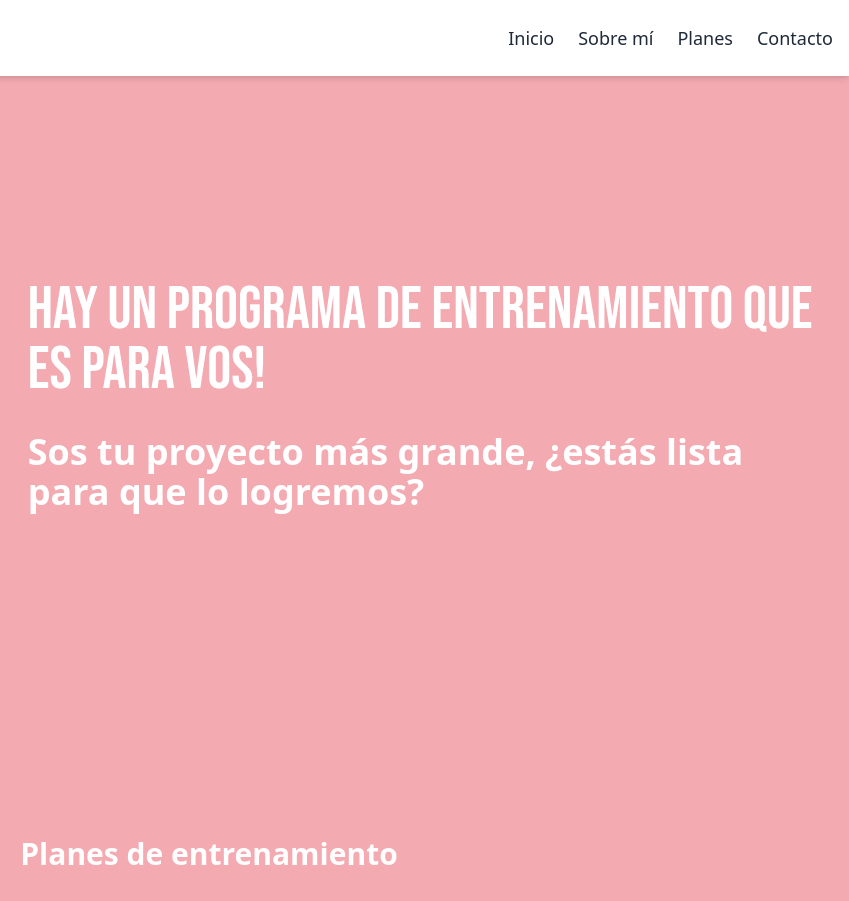
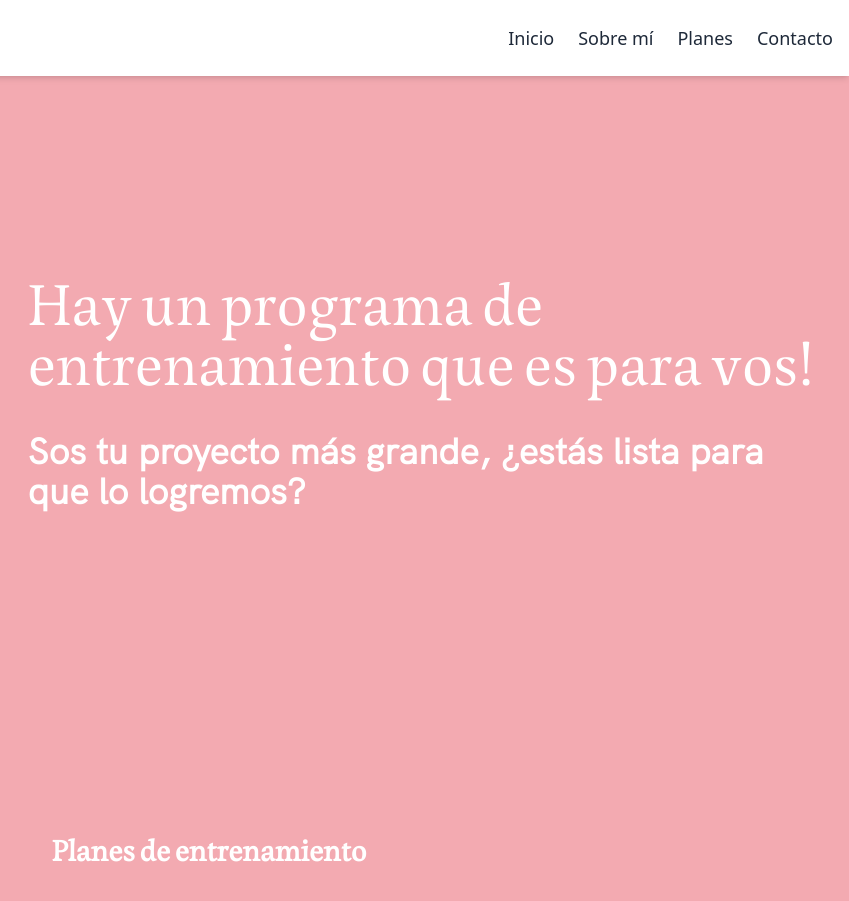
Before and after one commit to LeandroRossetti/micastro, an Astro site: page / in a window 1280 px wide. Shown: the top 901 px of the page, 431-1280 px from the left. Built offline with nearby package versions, Linux system fonts and the light colour scheme; Astro itself is replaced by a stand-in of ours.

Commit message:
Actualizacion de fuentes en index

```diff
--- /dev/null
+++ b/public/fonts/stylesheet.css
@@ -0,0 +1,17 @@
+@font-face {
+    font-family: 'HK Grotesk';
+    src: url('HKGrotesk-Regular.woff2') format('woff2'),
+        url('HKGrotesk-Regular.woff') format('woff');
+    font-weight: normal;
+    font-style: normal;
+    font-display: swap;
+}
+
+@font-face {
+    font-family: '29LT Riwaya';
+    src: url('29LTRiwaya-Regular.woff2') format('woff2'),
+        url('29LTRiwaya-Regular.woff') format('woff');
+    font-weight: normal;
+    font-style: normal;
+    font-display: swap;
+}
--- a/src/layouts/BaseLayout.astro
+++ b/src/layouts/BaseLayout.astro
@@ -2,6 +2,7 @@
 const { title } = Astro.props;
 import Footer from "../components/Footer.astro";
 import "../styles/global.css";
+import "../styles/font.css";
 ---
 
 <!doctype html>
--- a/src/pages/index.astro
+++ b/src/pages/index.astro
@@ -1,17 +1,10 @@
 ---
 import BaseLayout from "../layouts/BaseLayout.astro";
-import "../styles/global.css"; // Asegurate que este archivo existe si querés estilos globales adicionales
+
 ---
 
 <BaseLayout title="Inicio">
-  <Fragment slot="head">
-    <link href="https://fonts.googleapis.com/css2?family=Bebas+Neue&display=swap" rel="stylesheet">
-    <style>
-      .bebas {
-        font-family: 'Bebas Neue', sans-serif;
-      }
-    </style>
-  </Fragment>
+
   <main class="space-y-20 bg-[#F3AAB1]">
     <!-- FFDDDE -->
 <section class="relative w-full h-[80vh] bg-[#F3AAB1]">
@@ -30,12 +23,12 @@
     <!-- Contenedor de los textos a la derecha -->
     <div class="w-2/3 flex flex-col justify-center gap-8">
       <div>
-        <h1 class="bebas text-xl md:text-6xl  text-white">
+        <h1 class="riwaya text-xl md:text-6xl  text-white">
           Hay un programa de entrenamiento que es para vos!
         </h1>
       </div>
       <div>
-        <p class="text-xl md:text-4xl font-bold text-white">
+        <p class="hk text-xl md:text-4xl font-bold text-white">
           Sos tu proyecto más grande, ¿estás lista para que lo logremos?
         </p>
       </div>
@@ -46,7 +39,7 @@
 
     <!-- Planes -->
     <section id="planes" class="container mx-auto py-10 ">
-      <h2 class="text-3xl font-bold text-center mb-8 text-white">
+      <h2 class="riwaya text-3xl font-bold text-center mb-8 text-white">
         Planes de entrenamiento
       </h2>
       <div class="grid grid-cols-1 md:grid-cols-3 gap-8">
@@ -55,7 +48,7 @@
           style={`background-image: url('${import.meta.env.BASE_URL}potencia.jpeg');`}
         >
           <h3
-            class="text-xl font-bold text-white bg-[#f3aab1] px-6 py-2 rounded w-fit"
+            class=" hk text-xl font-bold text-white bg-[#f3aab1] px-6 py-2 rounded w-fit"
             style="
                 box-shadow:
                   1px 1px 0px hsl(0, 4%, 22%),
@@ -80,7 +73,7 @@
           style={`background-image: url('${import.meta.env.BASE_URL}14.jpeg');`}
         >
           <h3
-            class="text-xl font-bold text-white bg-[#f3aab1] px-6 py-2 rounded w-fit"
+            class="hk text-xl font-bold text-white bg-[#f3aab1] px-6 py-2 rounded w-fit"
             style="
                 box-shadow:
                   1px 1px 0px hsl(0, 4%, 22%),
@@ -104,7 +97,7 @@
           style={`background-image: url('${import.meta.env.BASE_URL}planificacion.jpeg');`}
         >
           <h3
-            class="text-xl font-bold text-white bg-[#f3aab1] px-6 py-2 rounded w-fit"
+            class="hk text-xl font-bold text-white bg-[#f3aab1] px-6 py-2 rounded w-fit"
             style="
                 box-shadow:
                   1px 1px 0px hsl(0, 4%, 22%),
@@ -146,7 +139,7 @@
       <div
         class="absolute inset-0 bg-black/30 flex flex-col items-center justify-center text-white text-center px-4"
       >
-        <h2 class="text-3xl md:text-5xl font-bold mb-4 drop-shadow-lg">
+        <h2 class=" riwaya text-3xl md:text-5xl font-bold mb-4 drop-shadow-lg">
           Sobre mí
         </h2>
         <a
@@ -160,7 +153,7 @@
 
     <!-- Testimonios -->
     <section class="container mx-auto py-16">
-      <h2 class="text-3xl font-bold text-center mb-8 text-white">Testimonios</h2>
+      <h2 class="riwaya text-3xl font-bold text-center mb-8 text-white">Testimonios</h2>
       <div class="grid gap-8 md:grid-cols-3">
         <div class="p-6 bg-gray-100 rounded shadow">Testimonio 1</div>
         <div class="p-6 bg-gray-100 rounded shadow">Testimonio 2</div>
@@ -170,8 +163,8 @@
 
     <!-- Sección de Contacto -->
     <section id="contacto" class="bg-[#f3aab1] py-16 px-4 text-center">
-      <h2 class="text-3xl md:text-4xl font-bold mb-6 text-white">¡Hablemos!</h2>
-      <p class="text-white text-lg mb-10">
+      <h2 class="riwaya text-3xl md:text-4xl font-bold mb-6 text-white">¡Hablemos!</h2>
+      <p class="hk text-white text-lg mb-10">
         Si tenés dudas o querés sumarte, escribime por WhatsApp o por mail.
       </p>
 
--- /dev/null
+++ b/src/styles/font.css
@@ -0,0 +1,27 @@
+/* Riwaya */
+@font-face {
+  font-family: 'Riwaya';
+  src: url('/micastro/fonts/29LTRiwaya-Regular.woff2') format('woff2'),
+       url('/micastro/fonts/29LTRiwaya-Regular.woff') format('woff');
+
+  font-weight: normal;
+  font-style: normal;
+}
+
+.riwaya {
+  font-family: 'Riwaya', sans-serif;
+}
+
+
+/* HKGrotesk Regular */
+@font-face {
+  font-family: 'HKGrotesk';
+  src: url('/micastro/fonts/HKGrotesk-Regular.woff2') format('woff2'),
+       url('/micastro/fonts/HKGrotesk-Regular.woff') format('woff');
+  font-weight: normal;
+  font-style: normal;
+}
+
+.hk {
+  font-family: 'HKGrotesk', sans-serif;
+}
```
Also changed, not shown: public/fonts/29LTRiwaya-Regular.woff (added), public/fonts/29LTRiwaya-Regular.woff2 (added), public/fonts/HKGrotesk-Regular.woff (added), public/fonts/HKGrotesk-Regular.woff2 (added).
